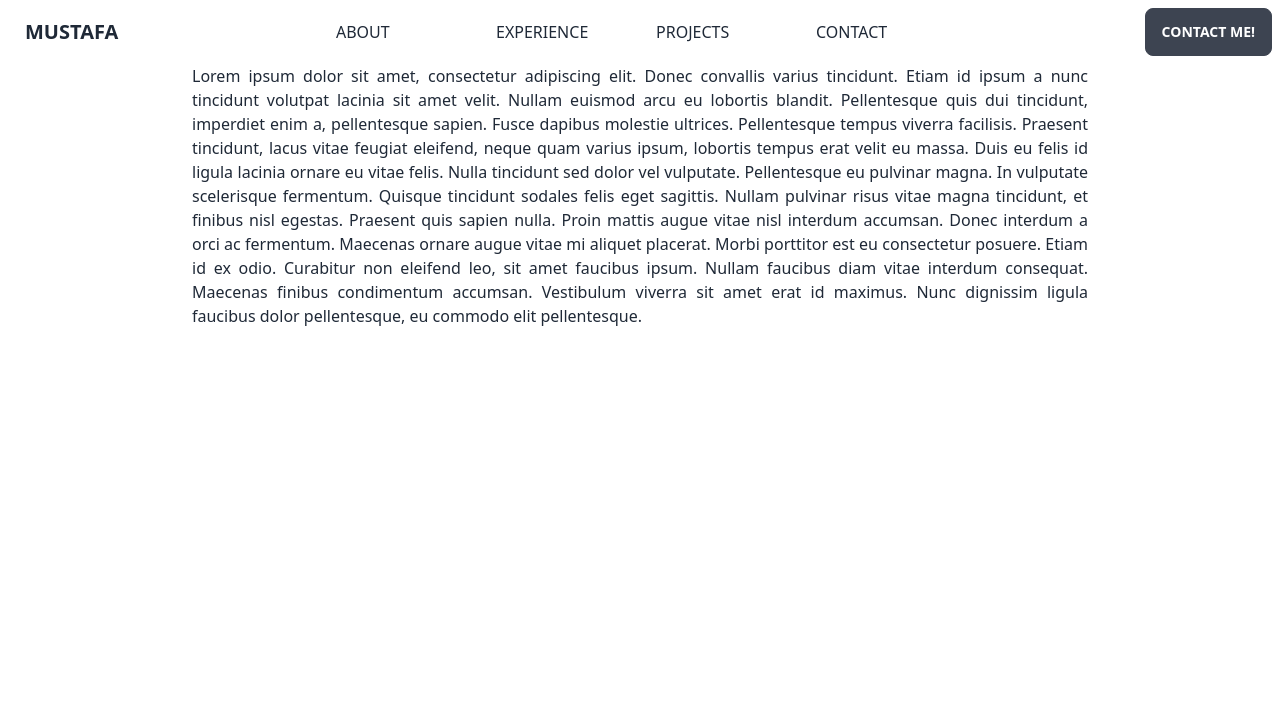
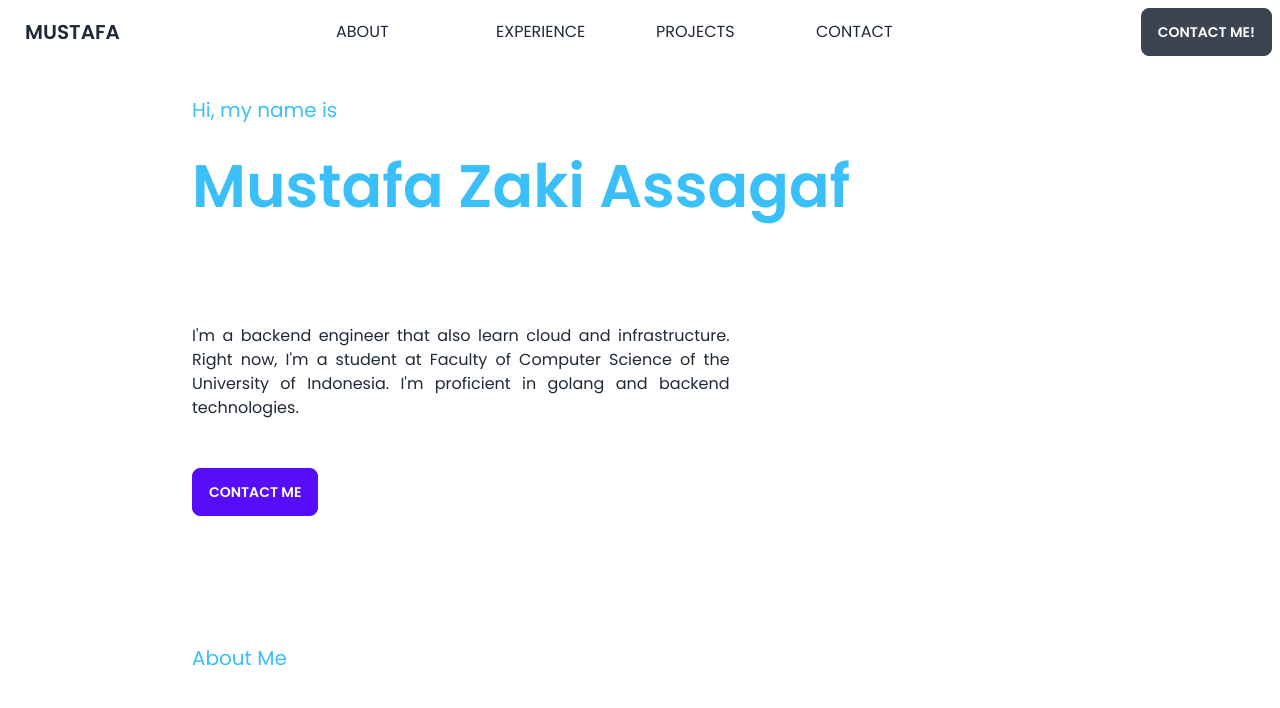
Before and after one commit to mustafasegf/personal-website, an Astro site: page / in a window 1280 px wide. Built offline with nearby package versions, Linux system fonts and the light colour scheme; Astro itself is replaced by a stand-in of ours.

Commit message:
feat: added hero section

```diff
--- a/src/components/MainPage.jsx
+++ b/src/components/MainPage.jsx
@@ -1,14 +1,24 @@
-import React, { useState } from 'react';
+import React from 'react';
 
-export default function Counter() {
+export default function MainPage() {
 
   return (
     <>
-      <p className="text-justify">
-Lorem ipsum dolor sit amet, consectetur adipiscing elit. Donec convallis varius tincidunt. Etiam id ipsum a nunc tincidunt volutpat lacinia sit amet velit. Nullam euismod arcu eu lobortis blandit. Pellentesque quis dui tincidunt, imperdiet enim a, pellentesque sapien. Fusce dapibus molestie ultrices. Pellentesque tempus viverra facilisis. Praesent tincidunt, lacus vitae feugiat eleifend, neque quam varius ipsum, lobortis tempus erat velit eu massa. Duis eu felis id ligula lacinia ornare eu vitae felis.
+      <div id="hero" className="mb-32">
+        <p className="text-info lg:text-xl mb-8">Hi, my name is</p>
+        <p className="text-info text-2xl sm:text-4xl lg:text-6xl font-semibold mb-4">Mustafa Zaki Assagaf</p>
+        <p className="text-neutral-content text-2xl sm:text-4xl lg:text-6xl font-semibold mb-8">I build web technologies</p>
+        <p className="mb-12 text-justify md:w-[60%]">
+          I'm a backend engineer that also learn cloud and infrastructure. Right now, I'm a student at
+          Faculty of Computer Science of the University of Indonesia. I'm proficient in golang and
+          backend technologies.
+        </p>
+        <a className="btn btn-primary">Contact me</a>
+      </div>
 
-Nulla tincidunt sed dolor vel vulputate. Pellentesque eu pulvinar magna. In vulputate scelerisque fermentum. Quisque tincidunt sodales felis eget sagittis. Nullam pulvinar risus vitae magna tincidunt, et finibus nisl egestas. Praesent quis sapien nulla. Proin mattis augue vitae nisl interdum accumsan. Donec interdum a orci ac fermentum. Maecenas ornare augue vitae mi aliquet placerat. Morbi porttitor est eu consectetur posuere. Etiam id ex odio. Curabitur non eleifend leo, sit amet faucibus ipsum. Nullam faucibus diam vitae interdum consequat. Maecenas finibus condimentum accumsan. Vestibulum viverra sit amet erat id maximus. Nunc dignissim ligula faucibus dolor pellentesque, eu commodo elit pellentesque.
-      </p>
+      <div id="about">
+        <p className="text-info lg:text-xl mb-8">About Me</p>
+      </div>
     </>
   );
 }
--- a/src/layout/Layout.astro
+++ b/src/layout/Layout.astro
@@ -7,8 +7,8 @@
   <meta charset="utf-8" />
   <meta name="viewport" content="width=device-width" />
   <link rel="icon" type="image/x-icon" href="/favicon.ico" />
-  <style>
-  </style>
+  <link href="https://fonts.googleapis.com/css2?family=Poppins:wght@200;300;400;500;600;700&display=swap"
+    rel="stylesheet" />
 </head>
 
 <body>
@@ -50,10 +50,10 @@
       </div>
     </nav>
 
-    <div class="flex flex-col mx-8 sm:mx-12 md:mx-24 lg:mx-40 xl:m-auto xl:max-w-4xl mt-12">
+    <div class="flex flex-col mt-8 mx-8 sm:mx-12 md:mx-24 lg:mx-40 xl:mx-auto xl:max-w-4xl ">
       <slot />
     </div>
   </main>
 </body>
 
-</html>
+</html></html>
--- a/tailwind.config.cjs
+++ b/tailwind.config.cjs
@@ -1,8 +1,13 @@
 /** @type {import('tailwindcss').Config} */
+const defaultTheme = require('tailwindcss/defaultTheme')
+
 module.exports = {
-	content: ['./src/**/*.{astro,html,js,jsx,md,svelte,ts,tsx,vue}'],
-	theme: {
-		extend: {},
-	},
-	plugins: [require('daisyui')],
+  content: ['./src/**/*.{astro,html,js,jsx,md,svelte,ts,tsx,vue}'],
+  theme: {
+    fontFamily: {
+      sans: ["Poppins", "Helvetica Neue", "Helvetica", "Arial", "Lucida Grande", ...defaultTheme.fontFamily.sans],
+    },
+    extend: {},
+  },
+  plugins: [require('daisyui')],
 }
```
